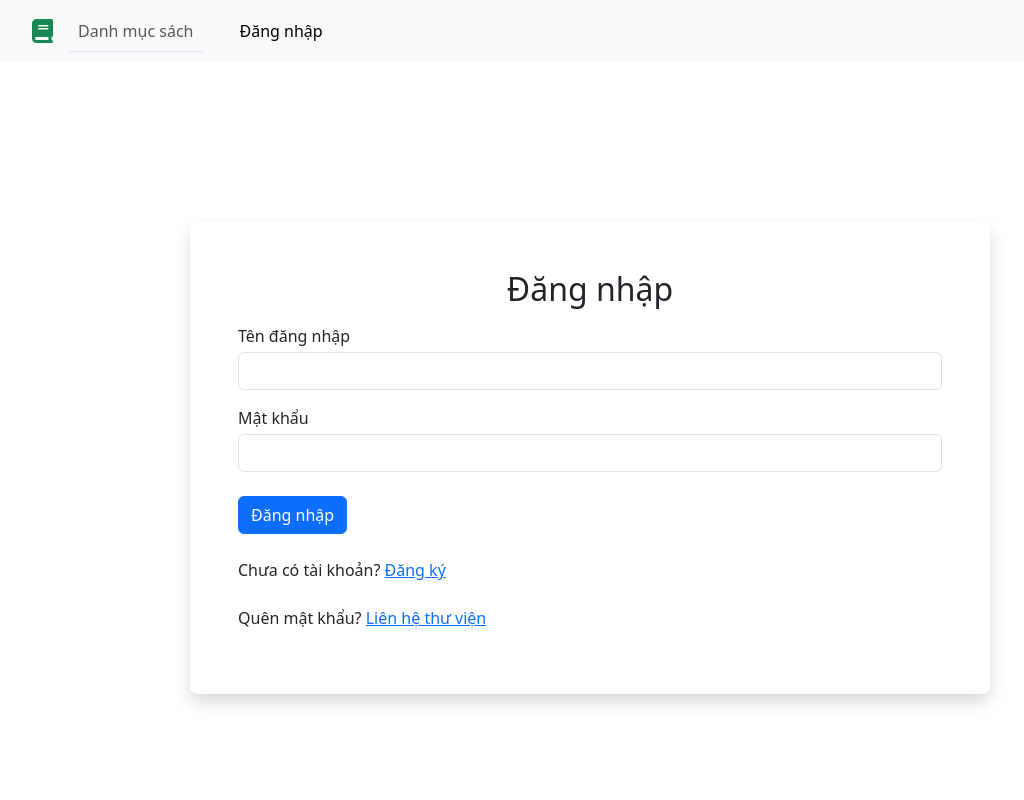
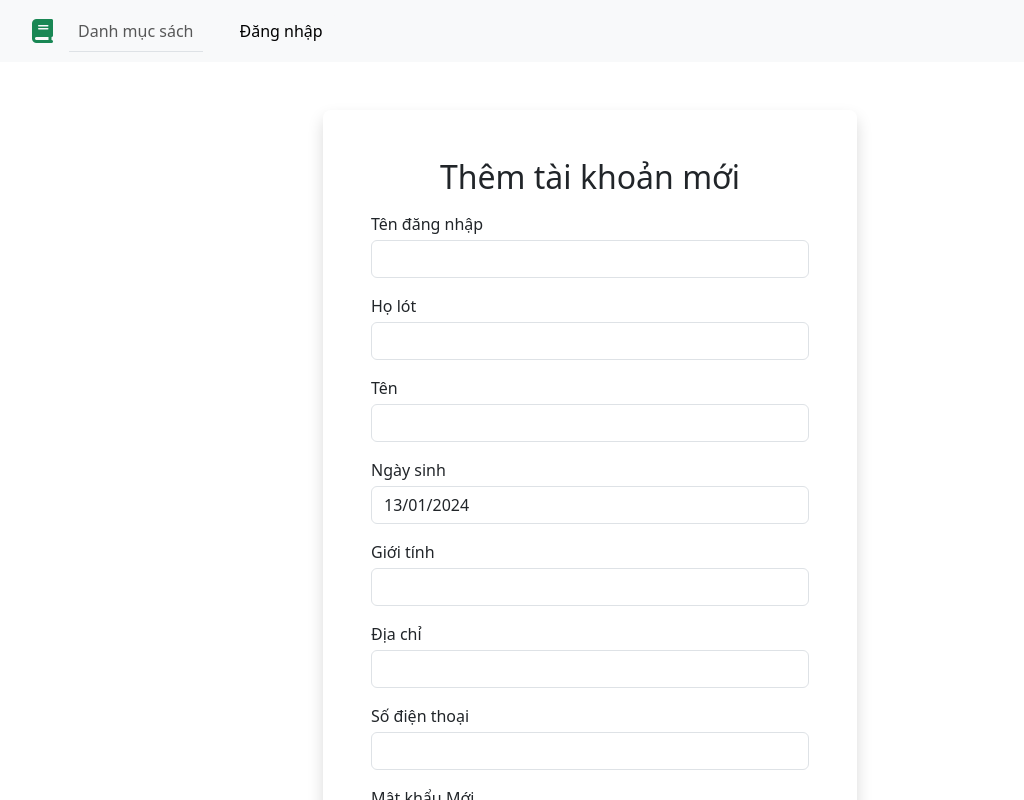
Before and after one commit to minhduc8a2/webapp-frontend-public, a Vue app: page /signup in a window 1280 px wide. Before the commit this address led to /login. Shown: the top 800 px of the page, without its empty margins (50-1074 px from the left). Built offline with nearby package versions, Linux system fonts and the light colour scheme; no server answers.

Commit message:
add signup

```diff
--- a/src/components/ReaderForm.vue
+++ b/src/components/ReaderForm.vue
@@ -25,8 +25,11 @@ const fieldList = [
 ]
 
 ////
-function createYupObject() {
+function createYupObject(mode) {
   let result = {}
+  if (mode == "create") {
+    fieldList.splice(6, 1)
+  }
   fieldList.forEach((field) => {
     if (field.type == "text") {
       result[field.field] = yup
@@ -94,9 +97,22 @@ export default {
     mainField: { type: String },
   },
   data() {
+    if (this.mode == "create") {
+      fieldList.splice(6, 1)
+
+      fieldList.unshift({
+        fullName: "Tên đăng nhập",
+        field: "MaDocGia",
+        type: "text",
+        min: 3,
+      })
+    }
     const objectFormSchema = yup.object().shape(createYupObject())
     return {
-      objectLocal: Object.create(this.currentObject),
+      objectLocal:
+        this.mode == "edit"
+          ? Object.create(this.currentObject)
+          : createEmptyObject(),
       objectFormSchema,
       fieldList: fieldList,
     }
@@ -111,10 +127,10 @@ export default {
     this.objectLocal.CurrentPassword = ""
     this.objectLocal.NewPassword = ""
     this.objectLocal.ConfirmPassword = ""
-    if (this.mode == "create") this.objectLocal = createEmptyObject()
   },
   updated() {
-    this.objectLocal = Object.create(this.currentObject)
+    if (this.mode == "edit")
+      this.objectLocal = Object.create(this.currentObject)
   },
 }
 </script>
@@ -142,7 +158,9 @@ export default {
     </div>
 
     <div class="form-group mt-4 d-flex gap-4">
-      <button class="btn btn-danger">Cập nhật</button>
+      <button class="btn btn-danger">
+        <span v-if="mode == 'edit'">Cập nhật</span> <span v-else>Thêm</span>
+      </button>
     </div>
   </Form>
 </template>
--- a/src/router/index.js
+++ b/src/router/index.js
@@ -4,12 +4,18 @@ import Reader from "@/views/Reader.vue"
 
 import BorrowTracker from "@/views/BorrowTracker.vue"
 import Login from "@/views/Login.vue"
+import Signup from "@/views/Signup.vue"
 import store from "@/helper/store"
 const routes = [
   {
     path: "/login",
     name: "login",
     component: Login,
+  },
+  {
+    path: "/signup",
+    name: "signup",
+    component: Signup,
   },
   {
     path: "/",
@@ -57,7 +63,12 @@ router.beforeEach(async (to, from, next) => {
   const logined = store.getters.logined
   // next-line: check if route ("to" object) needs authenticated
 
-  if (to.name != "books" && to.name != "login" && !logined)
+  if (
+    to.name != "books" &&
+    to.name != "login" &&
+    to.name != "signup" &&
+    !logined
+  )
     next({ name: "login" })
   else next()
 })
--- a/src/services/reader.service.js
+++ b/src/services/reader.service.js
@@ -16,7 +16,10 @@ class ReaderService {
     this.setAuthorizationForHeaders()
     return (await this.api.post("/login", data)).data
   }
-
+  async create(data) {
+    this.setAuthorizationForHeaders()
+    return (await this.api.post("/", data)).data
+  }
   async get(id) {
     this.setAuthorizationForHeaders()
     return (await this.api.get(`/fullInfo/${id}`)).data
--- a/src/views/BorrowTracker.vue
+++ b/src/views/BorrowTracker.vue
@@ -150,6 +150,7 @@ export default {
           :rawObjectName="rawName"
           v-model:activeIndex="activeIndex"
         />
+        <h3 v-if="filteredListCount == 0">Chưa có sách nào được mượn!</h3>
       </div>
       <div class="col-6">
         <MoreInfo
--- a/src/views/Signup.vue
+++ b/src/views/Signup.vue
@@ -1,6 +1,6 @@
 <script>
 import ReaderForm from "@/components/ReaderForm.vue"
-
+import readerService from "@/services/reader.service"
 export default {
   components: {
     ReaderForm,
@@ -8,12 +8,33 @@ export default {
   data() {
     return {}
   },
-  methods: {},
+  methods: {
+    async createReader(data) {
+      data.Password = data.NewPassword
+      try {
+        let result = await readerService.create(data)
+        if (result.status == true) {
+          alert("Tạo tài khoản thành công!")
+          this.$router.push("login")
+        } else alert(result.message)
+      } catch (error) {
+        alert(error.response?.data?.message || error.message)
+      }
+    },
+  },
 }
 </script>
 
 <template>
-  <div class="container">
-    <ReaderForm mode="create" />
+  <div class="container mt-5">
+    <div class="row">
+      <div class="col-lg-6 offset-lg-3">
+        <ReaderForm
+          mode="create"
+          objectName="Tài khoản"
+          @submit:object="createReader"
+        />
+      </div>
+    </div>
   </div>
 </template>
```
